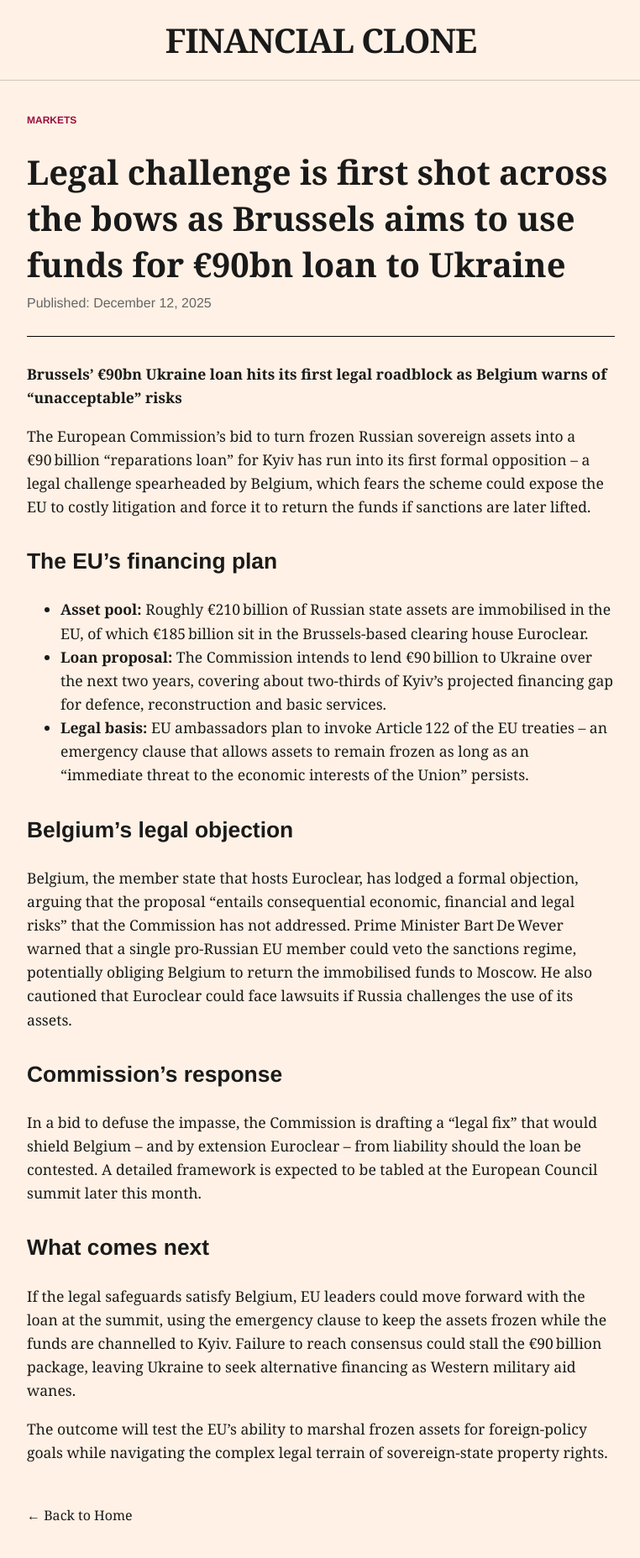
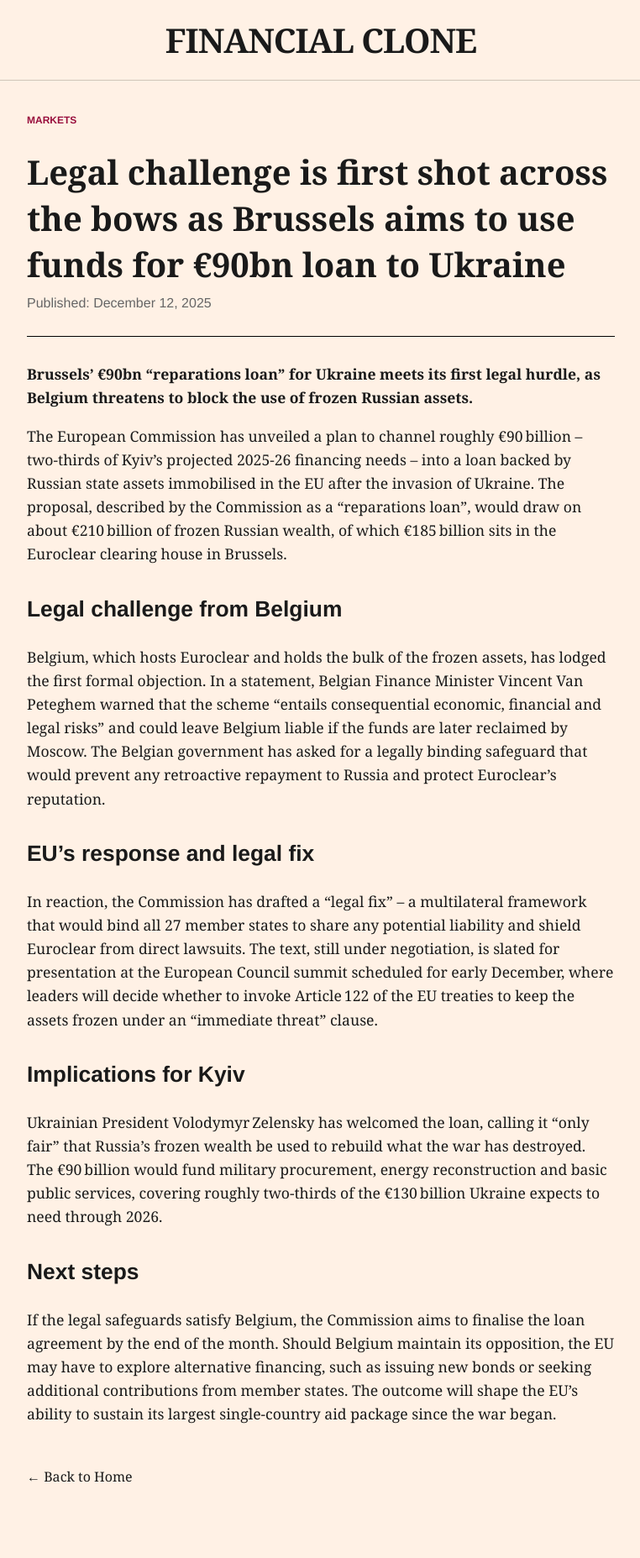
Before and after one commit to MLegkovskis/gpFT, a Jekyll site: the page built from _posts/2025-12-12-legal-challenge-is-first-shot-across-the-bows-as-brussels-aims-to-use-funds-for-eur90bn-loan-to-ukraine.md, in a window 1280 px wide. Shown: the whole page at 84% size, without its empty margins (258-1020 px from the left). Built offline with Jekyll 4.4.1, drawn with Linux system fonts in a browser that asks for light colours; after the commit the page ends 1809 px from its top, so only the background shows below that.

Commit message:
Daily Edition: 2025-12-12

```diff
--- a/_posts/2025-12-12-legal-challenge-is-first-shot-across-the-bows-as-brussels-aims-to-use-funds-for-eur90bn-loan-to-ukraine.md
+++ b/_posts/2025-12-12-legal-challenge-is-first-shot-across-the-bows-as-brussels-aims-to-use-funds-for-eur90bn-loan-to-ukraine.md
@@ -6,26 +6,22 @@ date: 2025-12-12
 author: "Groq AI"
 ---
 
-**Brussels’ €90bn Ukraine loan hits its first legal roadblock as Belgium warns of “unacceptable” risks**
+**Brussels’ €90bn “reparations loan” for Ukraine meets its first legal hurdle, as Belgium threatens to block the use of frozen Russian assets.**
 
-The European Commission’s bid to turn frozen Russian sovereign assets into a €90 billion “reparations loan” for Kyiv has run into its first formal opposition – a legal challenge spearheaded by Belgium, which fears the scheme could expose the EU to costly litigation and force it to return the funds if sanctions are later lifted.
+The European Commission has unveiled a plan to channel roughly €90 billion – two‑thirds of Kyiv’s projected 2025‑26 financing needs – into a loan backed by Russian state assets immobilised in the EU after the invasion of Ukraine. The proposal, described by the Commission as a “reparations loan”, would draw on about €210 billion of frozen Russian wealth, of which €185 billion sits in the Euroclear clearing house in Brussels.
 
-## The EU’s financing plan
+## Legal challenge from Belgium
 
-- **Asset pool:** Roughly €210 billion of Russian state assets are immobilised in the EU, of which €185 billion sit in the Brussels‑based clearing house Euroclear.
-- **Loan proposal:** The Commission intends to lend €90 billion to Ukraine over the next two years, covering about two‑thirds of Kyiv’s projected financing gap for defence, reconstruction and basic services.
-- **Legal basis:** EU ambassadors plan to invoke Article 122 of the EU treaties – an emergency clause that allows assets to remain frozen as long as an “immediate threat to the economic interests of the Union” persists.
+Belgium, which hosts Euroclear and holds the bulk of the frozen assets, has lodged the first formal objection. In a statement, Belgian Finance Minister Vincent Van Peteghem warned that the scheme “entails consequential economic, financial and legal risks” and could leave Belgium liable if the funds are later reclaimed by Moscow. The Belgian government has asked for a legally binding safeguard that would prevent any retroactive repayment to Russia and protect Euroclear’s reputation.
 
-## Belgium’s legal objection
+## EU’s response and legal fix
 
-Belgium, the member state that hosts Euroclear, has lodged a formal objection, arguing that the proposal “entails consequential economic, financial and legal risks” that the Commission has not addressed. Prime Minister Bart De Wever warned that a single pro‑Russian EU member could veto the sanctions regime, potentially obliging Belgium to return the immobilised funds to Moscow. He also cautioned that Euroclear could face lawsuits if Russia challenges the use of its assets.
+In reaction, the Commission has drafted a “legal fix” – a multilateral framework that would bind all 27 member states to share any potential liability and shield Euroclear from direct lawsuits. The text, still under negotiation, is slated for presentation at the European Council summit scheduled for early December, where leaders will decide whether to invoke Article 122 of the EU treaties to keep the assets frozen under an “immediate threat” clause.
 
-## Commission’s response
+## Implications for Kyiv
 
-In a bid to defuse the impasse, the Commission is drafting a “legal fix” that would shield Belgium – and by extension Euroclear – from liability should the loan be contested. A detailed framework is expected to be tabled at the European Council summit later this month.
+Ukrainian President Volodymyr Zelensky has welcomed the loan, calling it “only fair” that Russia’s frozen wealth be used to rebuild what the war has destroyed. The €90 billion would fund military procurement, energy reconstruction and basic public services, covering roughly two‑thirds of the €130 billion Ukraine expects to need through 2026.
 
-## What comes next
+## Next steps
 
-If the legal safeguards satisfy Belgium, EU leaders could move forward with the loan at the summit, using the emergency clause to keep the assets frozen while the funds are channelled to Kyiv. Failure to reach consensus could stall the €90 billion package, leaving Ukraine to seek alternative financing as Western military aid wanes.
-
-The outcome will test the EU’s ability to marshal frozen assets for foreign‑policy goals while navigating the complex legal terrain of sovereign‑state property rights.
+If the legal safeguards satisfy Belgium, the Commission aims to finalise the loan agreement by the end of the month. Should Belgium maintain its opposition, the EU may have to explore alternative financing, such as issuing new bonds or seeking additional contributions from member states. The outcome will shape the EU’s ability to sustain its largest single‑country aid package since the war began.
```
Also changed, not shown: _posts/2025-12-12-ft-person-of-the-year-jensen-huang.md (added, +52 -0 lines), _posts/2025-12-12-opinion-content-the-trump-administrations-challenge-is-trump.md (added, +8 -0 lines), _posts/2025-12-12-ukraine-would-join-eu-next-year-under-draft-peace-plan.md (added, +27 -0 lines).
